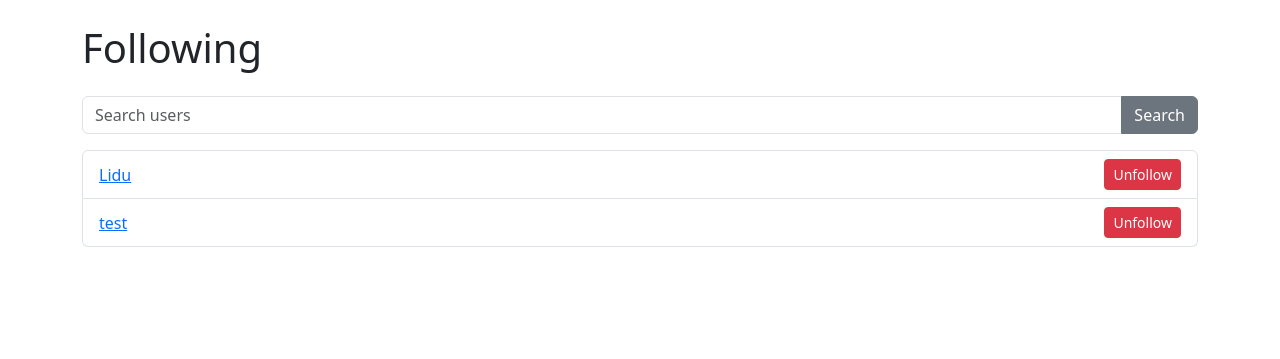
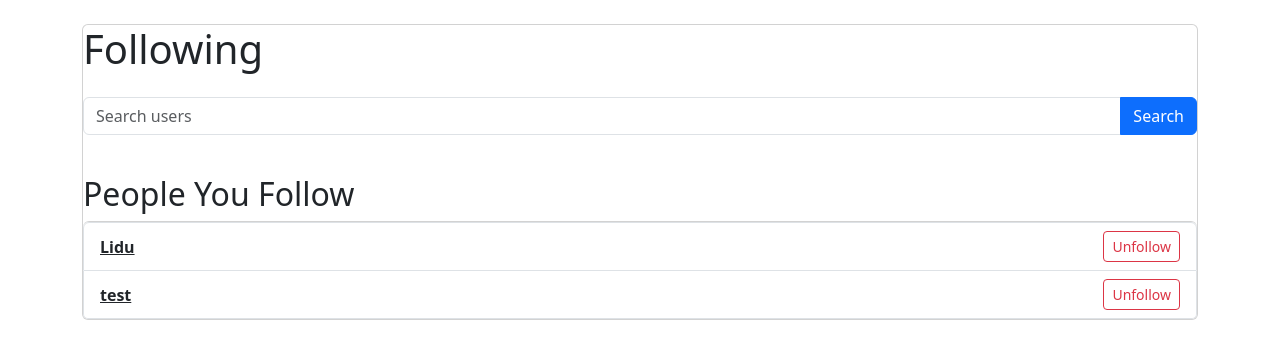
Before and after one commit to rebiraolin/social_media_api, a Django app: page /followers/ in a window 1280 px wide. Shown: the part 56-415 px from the top of the page. Run offline with Django 5.2, Linux system fonts and the light colour scheme; a user stored in the database is signed in; data comes from the database, SQL or seed files in the repository; both versions use the stored data as it was after the commit.

Commit message:
Updated templates, added base styling and JS

```diff
--- a/followers/templates/followers/followers_list.html
+++ b/followers/templates/followers/followers_list.html
@@ -1,39 +1,51 @@
 {% extends "base.html" %}
 
 {% block content %}
+<div class="card">
     <h1 class="mb-4">Following</h1>
 
+    <!-- Search Users -->
     <form method="GET" class="mb-3" action="{% url 'following-list' %}">
         <div class="input-group">
             <input type="text" name="q" class="form-control" placeholder="Search users" value="{{ request.GET.q }}">
-        <button type="submit" class="btn btn-secondary">Search</button>
+            <button type="submit" class="btn btn-primary">Search</button>
         </div>
     </form>
 
+    <!-- Search Results -->
     {% if users_found %}
         <h2 class="mt-4">Search Results</h2>
         <ul class="list-group mb-4">
             {% for user in users_found %}
             <li class="list-group-item d-flex justify-content-between align-items-center">
-            <a href="{% url 'user-profile' user.username %}">{{ user.username }}</a>
-            <form method="POST" action="{% url 'following-list' %}">
+                <a href="{% url 'user-profile' user.username %}" class="fw-bold text-primary">
+                    {{ user.username }}
+                </a>
+                <form method="POST" action="{% url 'following-list' %}" class="d-inline">
                     {% csrf_token %}
                     <input type="hidden" name="username_to_follow" value="{{ user.username }}">
-                <button type="submit" class="btn btn-primary btn-sm">Follow</button>
+                    <button type="submit" class="btn btn-success btn-sm">Follow</button>
                 </form>
             </li>
             {% endfor %}
         </ul>
     {% endif %}
 
+    <!-- Following List -->
+    <h2 class="mt-4">People You Follow</h2>
     <ul class="list-group">
         {% for follow in following %}
         <li class="list-group-item d-flex justify-content-between align-items-center">
-        <a href="{% url 'user-profile' follow.following.username %}">{{ follow.following.username }}</a>
-        <a href="{% url 'unfollow-user' follow.following.id %}" class="btn btn-danger btn-sm">Unfollow</a>
+            <a href="{% url 'user-profile' follow.following.username %}" class="fw-bold text-dark">
+                {{ follow.following.username }}
+            </a>
+            <a href="{% url 'unfollow-user' follow.following.id %}" class="btn btn-outline-danger btn-sm">
+                Unfollow
+            </a>
         </li>
         {% empty %}
-    <li class="list-group-item">You are not following anyone yet.</li>
+        <li class="list-group-item text-muted">You are not following anyone yet.</li>
         {% endfor %}
     </ul>
+</div>
 {% endblock %}
--- /dev/null
+++ b/static/css/style.css
@@ -0,0 +1,37 @@
+// Wait for DOM to load
+document.addEventListener("DOMContentLoaded", () => {
+    // Like button toggle
+    const likeButtons = document.querySelectorAll(".like-btn");
+    likeButtons.forEach(btn => {
+        btn.addEventListener("click", () => {
+            btn.classList.toggle("liked");
+            if (btn.classList.contains("liked")) {
+                btn.style.color = "#2d88ff";
+                btn.textContent = "❤️ Liked";
+            } else {
+                btn.style.color = "#555";
+                btn.textContent = "🤍 Like";
+            }
+        });
+    });
+
+    // Comment toggle
+    const commentButtons = document.querySelectorAll(".comment-btn");
+    commentButtons.forEach(btn => {
+        btn.addEventListener("click", () => {
+            const commentBox = btn.closest(".post").querySelector(".comment-box");
+            if (commentBox) {
+                commentBox.classList.toggle("hidden");
+            }
+        });
+    });
+
+    // Flash messages auto-hide
+    const flash = document.querySelector(".flash-message");
+    if (flash) {
+        setTimeout(() => {
+            flash.style.opacity = "0";
+            setTimeout(() => flash.remove(), 500);
+        }, 4000);
+    }
+});
--- a/templates/base.html
+++ b/templates/base.html
@@ -1,9 +1,15 @@
+{% load static %}
 <!DOCTYPE html>
 <html lang="en">
 <head>
     <meta charset="UTF-8">
     <title>Social Media API</title>
+
+    <!-- Bootstrap CSS -->
     <link rel="stylesheet" href="https://cdn.jsdelivr.net/npm/bootstrap@5.3.0/dist/css/bootstrap.min.css">
+
+    <!-- Custom CSS -->
+    <link rel="stylesheet" href="{% static 'css/style.css' %}">
 </head>
 <body>
     <nav class="navbar navbar-expand-lg navbar-dark bg-dark mb-4">
@@ -37,6 +43,10 @@
         {% endblock %}
     </div>
 
+    <!-- Bootstrap Bundle JS -->
     <script src="https://cdn.jsdelivr.net/npm/bootstrap@5.3.0/dist/js/bootstrap.bundle.min.js"></script>
+
+    <!-- Custom JS -->
+    <script src="{% static 'js/main.js' %}" defer></script>
 </body>
 </html>
```
Also changed, not shown: posts/templates/posts/create_post.html (+11 -7 lines), posts/templates/posts/edit_post.html (+11 -9 lines), posts/templates/posts/my_posts.html (+13 -10 lines), posts/templates/posts/post_list.html (+14 -8 lines), social_media_api/settings.py (+8 -4 lines), static/js/script.js (added, +26 -0 lines), users/templates/users/edit_profile.html (+8 -5 lines), users/templates/users/login.html (+13 -10 lines), users/templates/users/profile.html (+19 -15 lines), users/templates/users/register.html (+7 -3 lines), db.sqlite3. Lines whose indentation alone changed are shown as unchanged.
